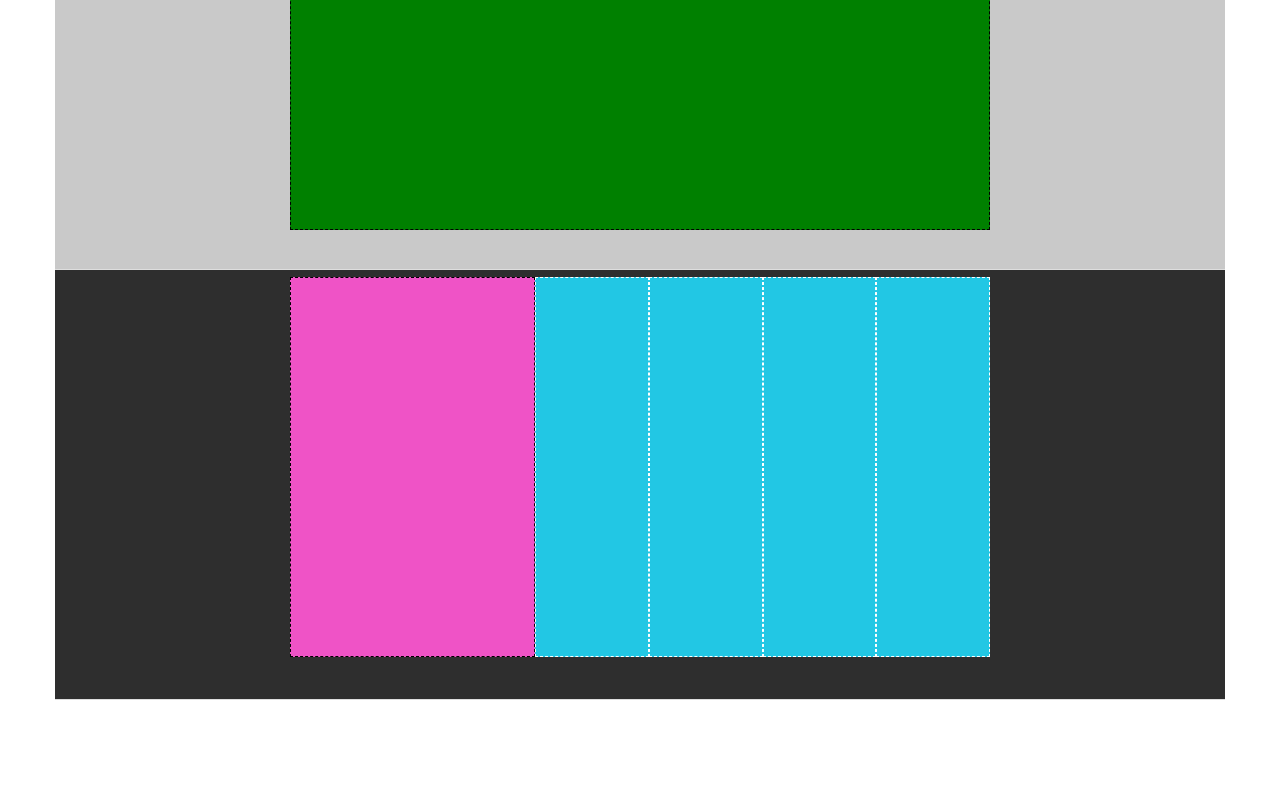
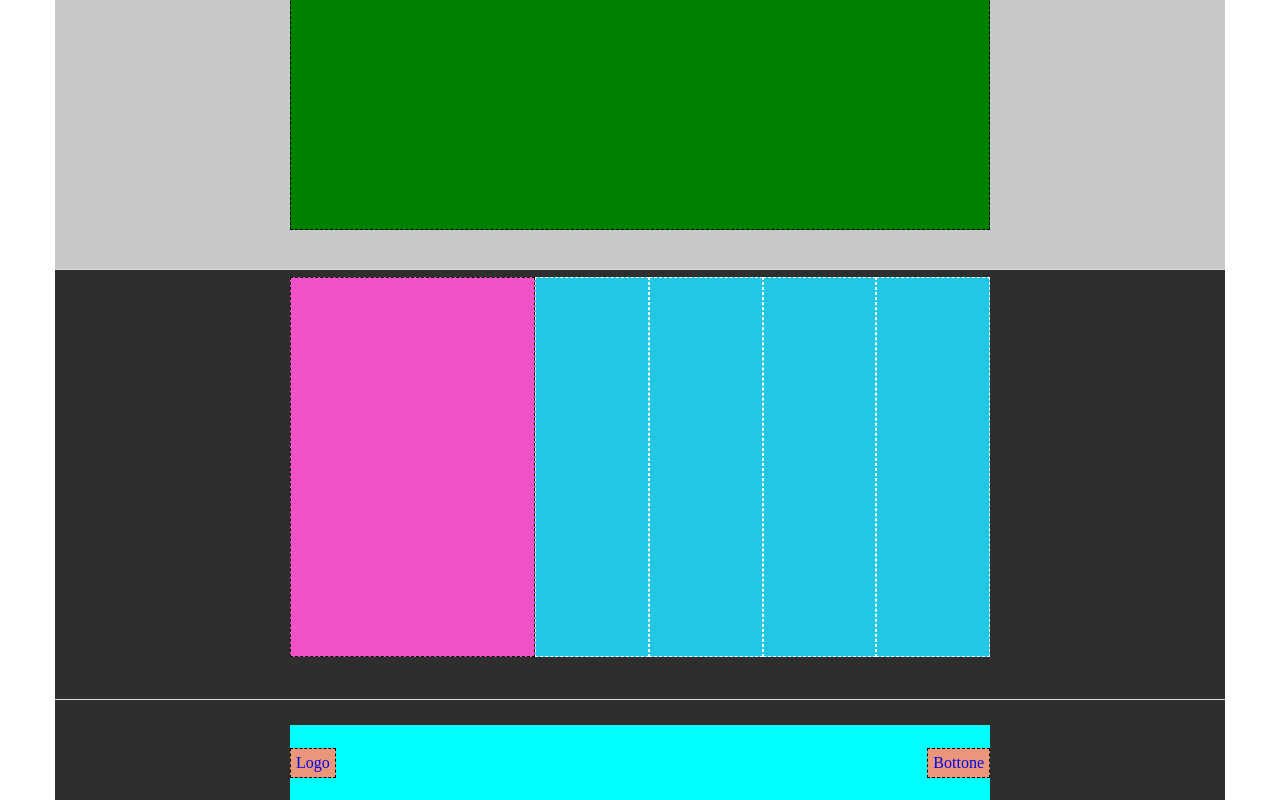
Before and after one commit to michelecanini/htmlcss-struttura-discord, a plain HTML site: page index.html in a window 1280 px wide. Shown: the part 1930-2730 px from the top of the page. Before the commit the page ends 2630 px from the top, so only its background shows below. Drawn offline with Linux system fonts and the light colour scheme.

Commit message:
insertion seven navigator section of the footer

```diff
--- a/css/style.css
+++ b/css/style.css
@@ -232,3 +232,34 @@ a{
     border: 1px dashed white;
     width: calc(65% / 4)
 }
+
+/*impostazioni navigatore del footer*/
+
+.container-seven-sez{
+    background-color: rgb(46, 46, 46);
+    max-width: 1170px;
+    height: 100px;
+    display: flex;
+    margin: 0 auto;
+}
+
+.row-seven-sez{
+    width: 700px;
+    margin: auto;
+    display: flex;
+    justify-content: space-between;
+    background-color: aqua;
+    height: 75px;
+    margin-bottom: 0;
+    align-items: center;
+
+}
+
+.col-seven-sez{
+    border: 1px dashed black;
+    width: fit-content;
+    height: fit-content;
+    background-color: darksalmon;
+    display: flex;
+    padding: 5px;
+}
--- a/index.html
+++ b/index.html
@@ -71,7 +71,7 @@
     <!--fine main-->
     <!--inizio footer-->
     <footer>
-        <!--sesta sezione 5 colonne 40% + 4 da 10% tot-->
+        <!--sesta sezione 5 colonne 35% + 4 da 65% tot-->
         <div class="container-six-sez">
             <div class="row-six-sez">
                 <div class="col35-six-sez"></div>
@@ -81,8 +81,17 @@
                 <div class="col65-six-sez"></div>
             </div>
         </div>
-        <!--navigatore logo con menu-->
-        <nav></nav>
+        <!--settima sezione logo e bottone footer-->
+        <div class="container-seven-sez">
+            <div class="row-seven-sez">
+                <div class="col-seven-sez">
+                    <a class="logo-footer" href="#">Logo</a>
+                </div>
+                <div class="col-seven-sez">
+                    <a class="bottone-footer" href="#">Bottone</a>
+                </div>
+            </div>
+        </div>
     </footer>
     <!--fine footer-->
 </body>
```
